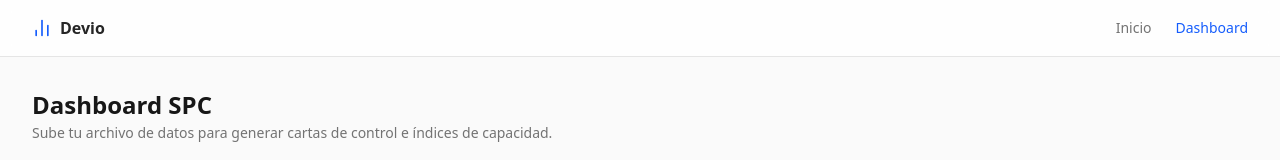
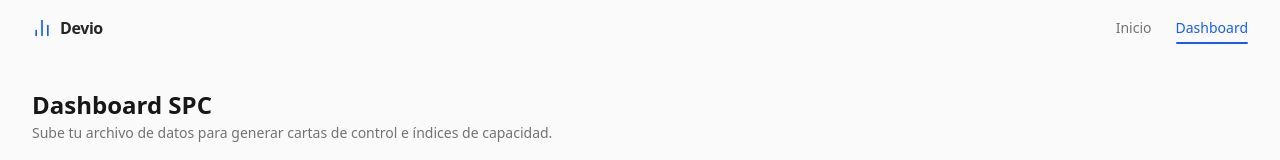
Before and after one commit to markusx5622/devio, a Next.js app: page /app in a window 1280 px wide. Shown: the top 160 px of the page. Built offline with nearby package versions, Linux system fonts and the light colour scheme.

Commit message:
feat(ui): header scroll blur, active link underline, logo spring hover

```diff
--- a/src/app/app/layout.tsx
+++ b/src/app/app/layout.tsx
@@ -1,6 +1,5 @@
 import type { Metadata } from 'next';
-import Link from 'next/link';
-import { BarChart2 } from 'lucide-react';
+import { AppHeader } from '@/components/layout/AppHeader';
 
 export const metadata: Metadata = {
   title: 'Dashboard — Devio',
@@ -10,30 +9,12 @@ export const metadata: Metadata = {
 export default function AppLayout({ children }: { children: React.ReactNode }) {
   return (
     <div className="min-h-screen flex flex-col bg-neutral-50 dark:bg-neutral-900">
-      {/* Header */}
-      <header className="sticky top-0 z-40 border-b border-neutral-200 dark:border-neutral-700 bg-white/80 dark:bg-neutral-900/80 backdrop-blur-sm">
-        <div className="mx-auto max-w-7xl px-4 sm:px-6 lg:px-8 flex h-14 items-center justify-between">
-          <Link href="/" className="flex items-center gap-2 font-bold text-neutral-800 dark:text-neutral-100 hover:opacity-80 transition-opacity">
-            <BarChart2 className="h-5 w-5 text-blue-600" aria-hidden />
-            Devio
-          </Link>
-          <nav className="flex items-center gap-6 text-sm" aria-label="Navegación principal">
-            <Link href="/" className="text-neutral-500 dark:text-neutral-400 hover:text-neutral-900 dark:hover:text-neutral-100 transition-colors">
-              Inicio
-            </Link>
-            <Link href="/app" className="text-blue-600 dark:text-blue-400 font-medium">
-              Dashboard
-            </Link>
-          </nav>
-        </div>
-      </header>
+      <AppHeader />
 
-      {/* Main */}
       <main className="flex-1 mx-auto w-full max-w-7xl px-4 sm:px-6 lg:px-8 py-8">
         {children}
       </main>
 
-      {/* Footer */}
       <footer className="border-t border-neutral-200 dark:border-neutral-700 py-4 text-center text-xs text-neutral-400">
         Devio — Control Estadístico de Procesos
       </footer>
--- /dev/null
+++ b/src/components/layout/AppHeader.tsx
@@ -0,0 +1,74 @@
+'use client';
+
+import { useEffect, useState } from 'react';
+import Link from 'next/link';
+import { usePathname } from 'next/navigation';
+import { BarChart2 } from 'lucide-react';
+import { motion } from 'framer-motion';
+
+export function AppHeader() {
+  const [scrolled, setScrolled] = useState(false);
+  const pathname = usePathname();
+
+  useEffect(() => {
+    const handler = () => setScrolled(window.scrollY > 0);
+    handler();
+    window.addEventListener('scroll', handler, { passive: true });
+    return () => window.removeEventListener('scroll', handler);
+  }, []);
+
+  const links = [
+    { href: '/',    label: 'Inicio',    active: pathname === '/' },
+    { href: '/app', label: 'Dashboard', active: pathname?.startsWith('/app') ?? false },
+  ];
+
+  return (
+    <header
+      className={[
+        'sticky top-0 z-50 transition-all duration-200',
+        scrolled
+          ? 'bg-white/80 dark:bg-neutral-900/80 backdrop-blur-md border-b border-neutral-200/50 dark:border-neutral-700/50 shadow-sm'
+          : 'bg-transparent border-b border-transparent',
+      ].join(' ')}
+    >
+      <div className="mx-auto max-w-7xl px-4 sm:px-6 lg:px-8 flex h-14 items-center justify-between">
+        <Link
+          href="/"
+          className="flex items-center gap-2 font-bold tracking-tight text-neutral-800 dark:text-neutral-100 hover:opacity-80 transition-opacity"
+        >
+          <motion.div
+            whileHover={{ scale: 1.15, rotate: 5 }}
+            transition={{ type: 'spring', stiffness: 400, damping: 17 }}
+          >
+            <BarChart2 className="h-5 w-5 text-blue-600" aria-hidden />
+          </motion.div>
+          Devio
+        </Link>
+
+        <nav className="flex items-center gap-6 text-sm" aria-label="Navegación principal">
+          {links.map(({ href, label, active }) => (
+            <Link
+              key={href}
+              href={href}
+              className={[
+                'relative py-1 transition-colors duration-150',
+                active
+                  ? 'text-blue-600 dark:text-blue-400 font-medium pointer-events-none'
+                  : 'text-neutral-500 dark:text-neutral-400 hover:text-neutral-900 dark:hover:text-neutral-100',
+              ].join(' ')}
+              aria-current={active ? 'page' : undefined}
+            >
+              {label}
+              {active && (
+                <motion.span
+                  layoutId="nav-underline"
+                  className="absolute -bottom-0.5 left-0 right-0 h-0.5 rounded-full bg-blue-600 dark:bg-blue-400"
+                />
+              )}
+            </Link>
+          ))}
+        </nav>
+      </div>
+    </header>
+  );
+}
```
